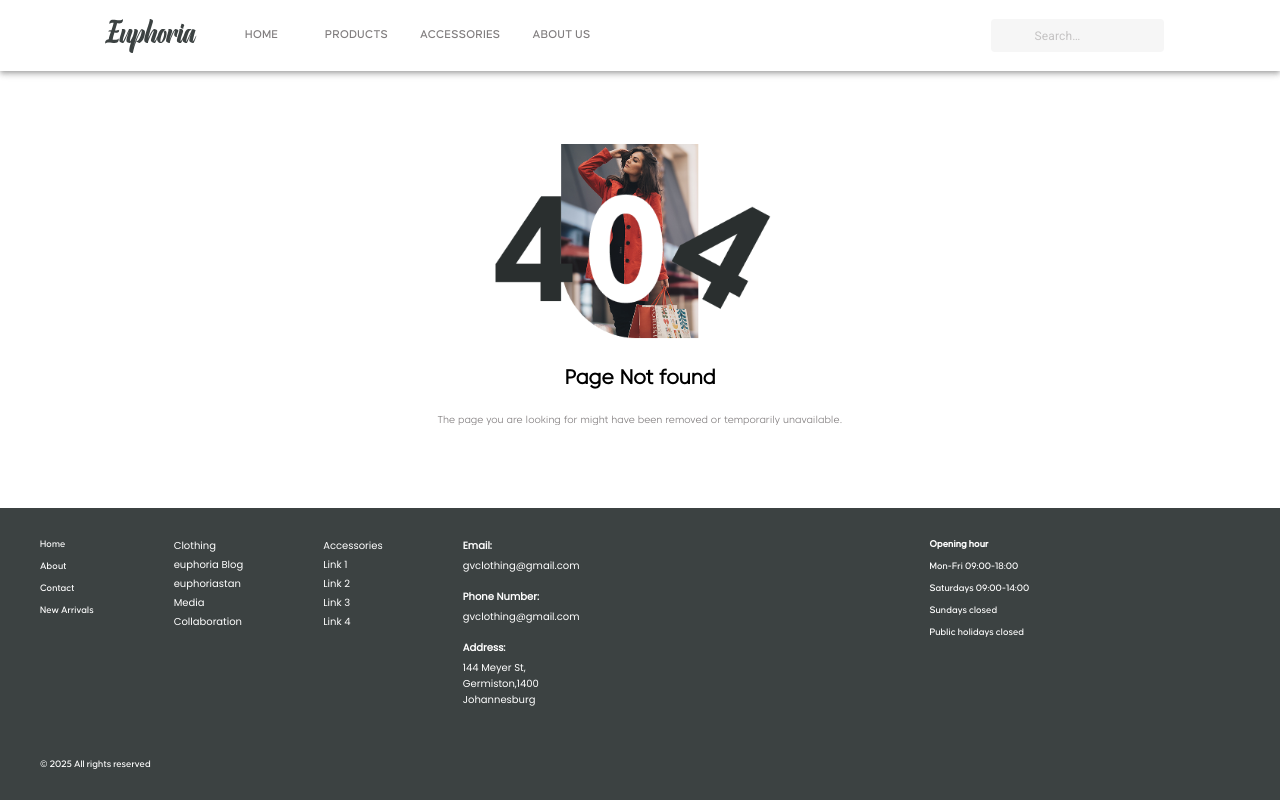
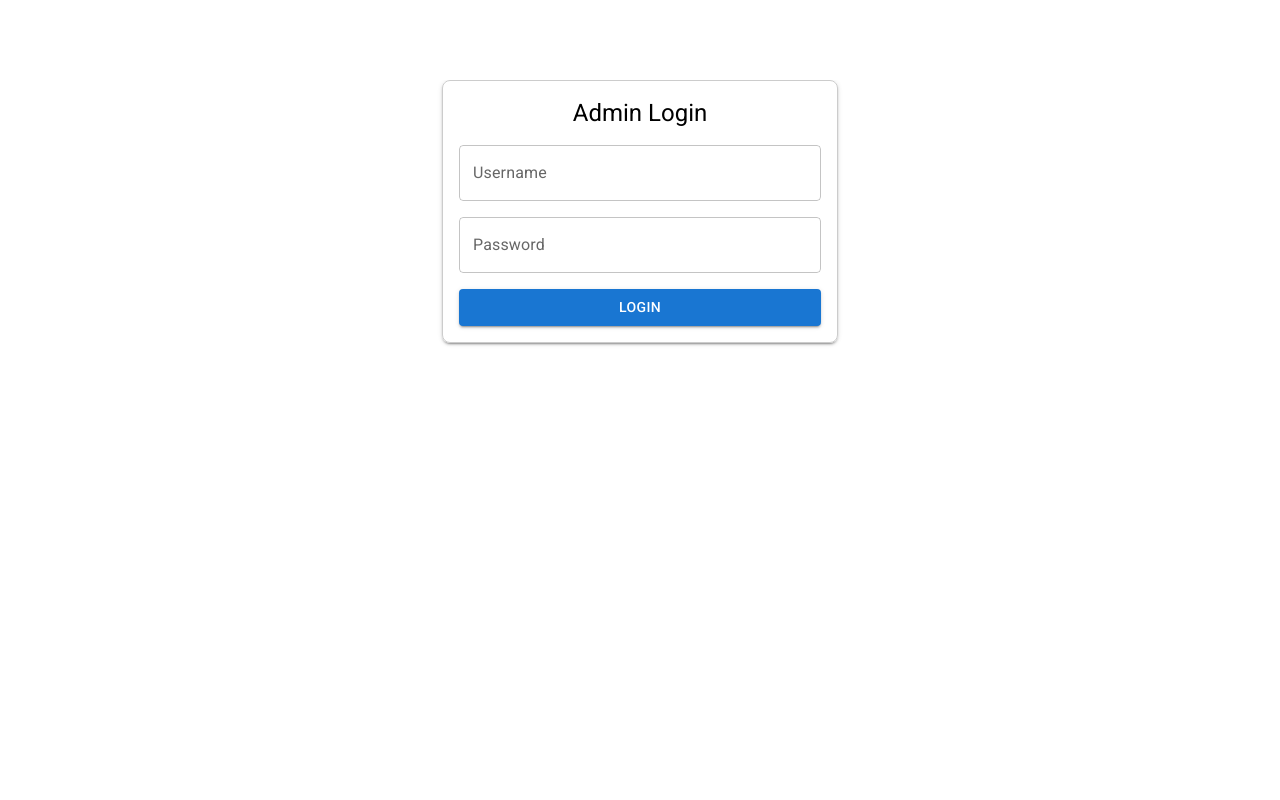
Before and after one commit to negarSefat/Euforia-shop, a React (Vite) app: page /login in a window 1280 px wide. Built offline with nearby package versions, Linux system fonts and the light colour scheme; some icons are missing.

Commit message:
add admin panel and a protected route & the basic design  of login page and the logic

```diff
--- a/package.json
+++ b/package.json
@@ -23,6 +23,7 @@
     "axios": "^1.12.2",
     "react": "^19.1.1",
     "react-dom": "^19.1.1",
+    "react-hook-form": "^7.66.0",
     "react-router-dom": "^7.9.3",
     "zustand": "^5.0.8"
   },
--- a/src/assets/component/Navbar.jsx
+++ b/src/assets/component/Navbar.jsx
@@ -216,6 +216,7 @@ function ResponsiveAppBar() {
               }}
             ></ShoppingCartIcon>
             <PersonOutlineIcon
+              onClick={() => navigate('/login')}
               sx={{
                 backgroundColor: '#F6F6F6',
                 color: '#807D7E',
--- /dev/null
+++ b/src/features/about-us/router/protected-route.jsx
@@ -0,0 +1,9 @@
+// src/features/about-us/router/protected-route.jsx
+import { Navigate, Outlet } from 'react-router-dom';
+
+const ProtectedRoute = () => {
+  const auth = localStorage.getItem('isAuthenticated') === 'true';
+  return auth ? <Outlet /> : <Navigate to="/login" replace />;
+};
+
+export default ProtectedRoute;
--- a/src/features/about-us/router/router.jsx
+++ b/src/features/about-us/router/router.jsx
@@ -5,7 +5,12 @@ import NotFound from '../../not-found/NotFound';
 import Layout from '../../../assets/component/Layout';
 import Products from '../../products/Products';
 import SingleProduct from '../../single-product/SingleProduct';
+import ProtectedRoute from './protected-route';
+import AdminPanel from '../../admin-panel/adminPanel';
+import Homepage from '../../homepage/HomePage';
+import Login from '../../login/Login';
 
+const isAuthenticated = true;
 const router = createBrowserRouter([
   {
     path: '/',
@@ -16,15 +21,21 @@ const router = createBrowserRouter([
         element: <Products />, //will be Home page
       },
       {
+        element: <ProtectedRoute isAuthenticated={isAuthenticated} />,
+        children: [{ path: 'admin', element: <AdminPanel /> }],
+      },
+      {
         path: 'products',
         element: <Products />,
       },
       { path: '/products/:id', element: <SingleProduct /> },
       { path: 'aboutUs', element: <AboutUs /> },
       { path: 'cart', element: <Cart /> },
+
       { path: '*', element: <NotFound /> },
     ],
   },
+  { path: 'login', element: <Login /> },
 ]);
 
 export default router;
--- /dev/null
+++ b/src/features/admin-panel/adminPanel.jsx
@@ -0,0 +1,164 @@
+import { useState, useEffect } from 'react';
+import {
+  Button,
+  Dialog,
+  DialogTitle,
+  DialogContent,
+  TextField,
+  DialogActions,
+  Table,
+  TableHead,
+  TableRow,
+  TableCell,
+  TableBody,
+  Container,
+} from '@mui/material';
+import axios from 'axios';
+import TableContainer from '@mui/material/TableContainer';
+
+export default function AdminPanel() {
+  const [products, setProducts] = useState([]);
+  const [open, setOpen] = useState(false);
+  const [formData, setFormData] = useState({
+    title: '',
+    price: '',
+    description: '',
+  });
+
+  useEffect(() => {
+    axios
+      .get('https://fakestoreapi.com/products?limit=3')
+      .then((res) => setProducts(res.data));
+  }, []);
+
+  const handleAddClick = () => {
+    setFormData({ title: '', price: '', description: '' });
+    setOpen(true);
+  };
+
+  const handleSubmit = async () => {
+    try {
+      const res = await axios.post(
+        'https://fakestoreapi.com/products',
+        formData
+      );
+      console.log('post status', res);
+      if (res.status === 200 || res.status === 201) {
+        console.log('✅ Product successfully added!');
+        console.log('Response:', res.data);
+      }
+      setProducts([...products, { ...formData, id: Date.now() }]);
+    } catch (err) {
+      console.error('❌ Error has occured while sending request:', err);
+    }
+    setOpen(false);
+  };
+
+  const handleDelete = (id) => {
+    setProducts(products.filter((p) => p.id !== id));
+  };
+
+  const handleEdit = (id) => {
+    const product = products.find((p) => p.id === id);
+    setFormData(product);
+    setOpen(true);
+  };
+
+  const handleLogout = () => {
+    localStorage.removeItem('isAuthenticated');
+    window.location.href = '/login';
+  };
+
+  return (
+    <Container sx={{ mt: 5, fontFamily: 'causten', maxWidth: '1280px' }}>
+      <h2 style={{ textAlign: 'center' }}>Admin Panel</h2>
+      <div
+        style={{
+          display: 'flex',
+          justifyContent: 'space-between',
+          marginInline: 90,
+        }}
+      >
+        <Button
+          style={{ border: '1px solid #1976d2' }}
+          variant="outlined"
+          onClick={handleLogout}
+        >
+          Logout
+        </Button>
+        <Button variant="contained" color="primary" onClick={handleAddClick}>
+          Add New Product
+        </Button>
+      </div>
+      <TableContainer sx={{ height: 'auto', padding: 10, paddingTop: 2 }}>
+        <Table sx={{ mt: 3 }}>
+          <TableHead>
+            <TableRow>
+              <TableCell>Title</TableCell>
+              <TableCell>Price</TableCell>
+              <TableCell>Description</TableCell>
+              <TableCell>Actions</TableCell>
+            </TableRow>
+          </TableHead>
+          <TableBody>
+            {products.map((p) => (
+              <TableRow key={p.id}>
+                <TableCell>{p.title}</TableCell>
+                <TableCell>{p.price}</TableCell>
+                <TableCell>{p.description}</TableCell>
+                <TableCell>
+                  <Button color="secondary" onClick={() => handleEdit(p.id)}>
+                    Edit
+                  </Button>
+                  <Button color="error" onClick={() => handleDelete(p.id)}>
+                    Delete
+                  </Button>
+                </TableCell>
+              </TableRow>
+            ))}
+          </TableBody>
+        </Table>
+      </TableContainer>
+
+      {/* -------modal--------- */}
+      <Dialog open={open} onClose={() => setOpen(false)}>
+        <DialogTitle>Add / Edit Product</DialogTitle>
+        <DialogContent>
+          <TextField
+            label="Title"
+            fullWidth
+            margin="dense"
+            value={formData.title}
+            onChange={(e) =>
+              setFormData({ ...formData, title: e.target.value })
+            }
+          />
+          <TextField
+            label="Price"
+            fullWidth
+            margin="dense"
+            value={formData.price}
+            onChange={(e) =>
+              setFormData({ ...formData, price: e.target.value })
+            }
+          />
+          <TextField
+            label="Description"
+            fullWidth
+            margin="dense"
+            value={formData.description}
+            onChange={(e) =>
+              setFormData({ ...formData, description: e.target.value })
+            }
+          />
+        </DialogContent>
+        <DialogActions>
+          <Button onClick={() => setOpen(false)}>Cancel</Button>
+          <Button onClick={handleSubmit} variant="contained">
+            Save
+          </Button>
+        </DialogActions>
+      </Dialog>
+    </Container>
+  );
+}
--- a/src/features/cart/Cart.jsx
+++ b/src/features/cart/Cart.jsx
@@ -132,7 +132,9 @@ export default function BasicTable() {
               </TableRow>
             ))}
           </TableBody>
-          <button onClick={clearCart}>Delete cart</button>
+          <button style={{ padding: 2, marginTop: 50 }} onClick={clearCart}>
+            Delete cart
+          </button>
         </Table>
       </TableContainer>
     </>
--- /dev/null
+++ b/src/features/homepage/HomePage.jsx
@@ -0,0 +1,12 @@
+import { Button, Container } from '@mui/material';
+
+export default function Homepage({ onLogin }) {
+  return (
+    <Container sx={{ mt: 5, textAlign: 'center' }}>
+      <h2>HomePage </h2>
+      <Button variant="contained" onClick={onLogin}>
+        Admin Panel
+      </Button>
+    </Container>
+  );
+}
--- /dev/null
+++ b/src/features/login/Login.jsx
@@ -0,0 +1,65 @@
+import { useForm } from 'react-hook-form';
+import { useNavigate } from 'react-router-dom';
+import { Button, TextField, Container, Typography, Box } from '@mui/material';
+
+export default function Login() {
+  const {
+    register,
+    handleSubmit,
+    formState: { errors },
+  } = useForm();
+  const navigate = useNavigate();
+
+  const onSubmit = (data) => {
+    const validUser = data.username === 'negar' && data.password === '7777';
+
+    if (validUser) {
+      localStorage.setItem('isAuthenticated', 'true');
+      navigate('/admin');
+    } else {
+      alert('Invalid username or password!');
+    }
+  };
+
+  return (
+    <Container maxWidth="xs" sx={{ mt: 10, height: 'auto' }}>
+      <Box
+        component="form"
+        onSubmit={handleSubmit(onSubmit)}
+        sx={{
+          display: 'flex',
+          flexDirection: 'column',
+          gap: 2,
+          p: 2,
+          border: '1px solid #ccc',
+          borderRadius: 2,
+          boxShadow: 2,
+          marginBottom: 10,
+        }}
+      >
+        <Typography variant="h5" textAlign="center">
+          Admin Login
+        </Typography>
+
+        <TextField
+          label="Username"
+          {...register('username', { required: 'Username is required' })}
+          error={!!errors.username}
+          helperText={errors.username?.message}
+        />
+
+        <TextField
+          label="Password"
+          type="password"
+          {...register('password', { required: 'Password is required' })}
+          error={!!errors.password}
+          helperText={errors.password?.message}
+        />
+
+        <Button variant="contained" type="submit">
+          Login
+        </Button>
+      </Box>
+    </Container>
+  );
+}
--- a/src/features/products/Cards.jsx
+++ b/src/features/products/Cards.jsx
@@ -56,6 +56,7 @@ export default function Cards() {
       container
       justifyContent="center"
       alignItems="center"
+      marginBottom={5}
       spacing={2}
       sx={{
         marginX: 'auto',
--- a/src/features/products/Products.jsx
+++ b/src/features/products/Products.jsx
@@ -4,7 +4,6 @@ import Cards from './Cards';
 export default function Products() {
   return (
     <>
-      {/* <Header /> */}
       <div
         style={{
           fontFamily: 'causten',
```
Also changed, not shown: src/features/products/BasicCard.jsx (+1 -41 lines), 1 other file (tests, documents, lock files or other folders).
